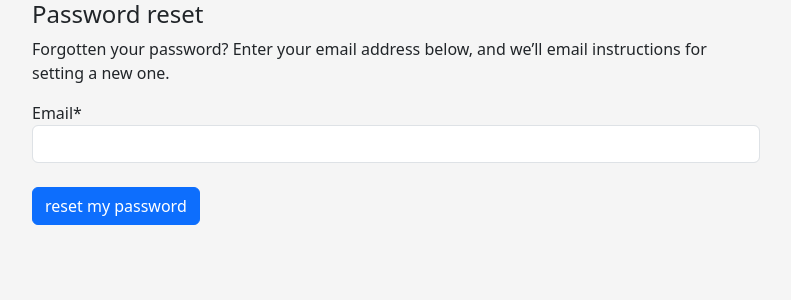
After one commit to erfanfs10/Django-Blog, a Django app: page /auth/password_reset/ in a window 1280 px wide. The commit adds this page. Shown: the top 300 px of the page, without its empty margins (50-841 px from the left). Run offline with Django 3.2, Linux system fonts and the light colour scheme; some libraries are stand-ins or nearby versions.

Commit message:
reset email added

```diff
--- a/authentication/urls.py
+++ b/authentication/urls.py
@@ -1,11 +1,26 @@
 from django.urls import path
 from .views import login_view, logout_view, register_view
-
+from django.contrib.auth import views as auth_views
 
 urlpatterns = [
 
     path('login/', login_view, name='login'),
     path('logout/', logout_view, name='logout'),
     path('register/', register_view, name='register'),
-
+    path('password_reset/',
+          auth_views.PasswordResetView.as_view(template_name='authentication/password_reset.html'),
+            name='password_reset'
+            ),
+    path('password_reset_sent/',
+          auth_views.PasswordResetDoneView.as_view(template_name='authentication/password_reset_done.html'),
+            name='password_reset_done'
+            ),
+    path('password_reset_confirm/<uidb64>/<token>/',
+          auth_views.PasswordResetConfirmView.as_view(template_name='authentication/password_reset_confirm.html'),
+            name='password_reset_confirm'
+            ),
+    path('password_reset_complete/',
+          auth_views.PasswordResetCompleteView.as_view(template_name='authentication/password_reset_complete.html'),
+            name='password_reset_complete'
+            ),
 ]
--- a/authentication/views.py
+++ b/authentication/views.py
@@ -1,5 +1,5 @@
 from django.shortcuts import render
-from django.contrib.auth.forms import AuthenticationForm, UserCreationForm
+from django.contrib.auth.forms import AuthenticationForm
 from django.contrib.auth import login, logout
 from django.shortcuts import redirect
 from django.contrib import messages
@@ -7,6 +7,7 @@ from django.utils.translation import gettext_lazy as _
 from django.core.mail import send_mail
 from authentication.forms import CustomUserCreationForm
 from django.conf import settings
+
 
 
 
--- a/blog/settings.py
+++ b/blog/settings.py
@@ -12,7 +12,7 @@ https://docs.djangoproject.com/en/3.2/ref/settings/
 
 
 from pathlib import Path
-from blog.local_setting import DEBUG, SK
+from blog.local_setting import DEBUG, SK, EMAIL, APPP
 import os
 from django.utils.translation import gettext_lazy as _
 # Build paths inside the project like this: BASE_DIR / 'subdir'.
@@ -172,7 +172,7 @@ DEBUG_TOOLBAR_PANELS = [
 
 EMAIL_BACKEND = 'django.core.mail.backends.smtp.EmailBackend'
 EMAIL_HOST = 'smtp.gmail.com'
-EMAIL_HOST_USER = '' # ENTER YOUR EMAIL ADDRESS
-EMAIL_HOST_PASSWORD = '' # ENTER YOUR APP PASSWORD FROM YOUR GOOGLE ACOUNT
+EMAIL_HOST_USER = EMAIL
+EMAIL_HOST_PASSWORD = APPP
 EMAIL_PORT = 587
 EMAIL_USE_TLS = True
--- a/templates/authentication/login.html
+++ b/templates/authentication/login.html
@@ -10,9 +10,13 @@
 
                 {% csrf_token %}
                 {{form | crispy}}
+                <br>
                 <button type="submit" class="btn btn-primary">{% translate 'login' %}</button>
 
             </form>
+            <br>
+            <h6><a href="{% url 'password_reset' %}">{% translate 'Forgot My Password'%}</a></h6>
+            <br>
             <h5>{% translate "don't have an account?" %} <a href="{% url 'register'%}" >{% translate 'register' %}</a></h5>
 
         </div>
--- /dev/null
+++ b/templates/authentication/password_reset.html
@@ -0,0 +1,18 @@
+{% extends 'base.html' %}
+{% load crispy_forms_tags %}
+{% load i18n %}
+{% block content %}
+<h4>{% translate 'Password reset' %}</h4>
+<p>
+    {% blocktranslate %}
+        Forgotten your password? Enter your email address below, and we’ll email instructions for setting a new one.
+    {% endblocktranslate %}
+</p>
+
+<form method="post">
+    {% csrf_token %}
+    {{form | crispy}}
+    <br>
+    <button type="submit" class="btn btn-primary"> {% translate 'reset my password' %} </button>
+</form>
+{% endblock %}
```
Also changed, not shown: templates/authentication/password_reset_complete.html (added, +15 -0 lines), templates/authentication/password_reset_confirm.html (added, +19 -0 lines), templates/authentication/password_reset_done.html (added, +15 -0 lines), locale/fa/LC_MESSAGES/django.po, 1 other file.
